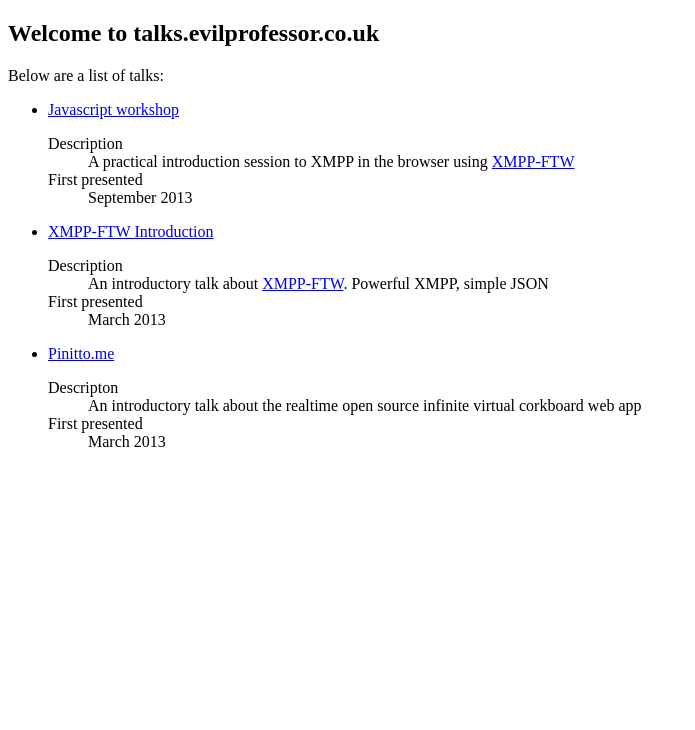
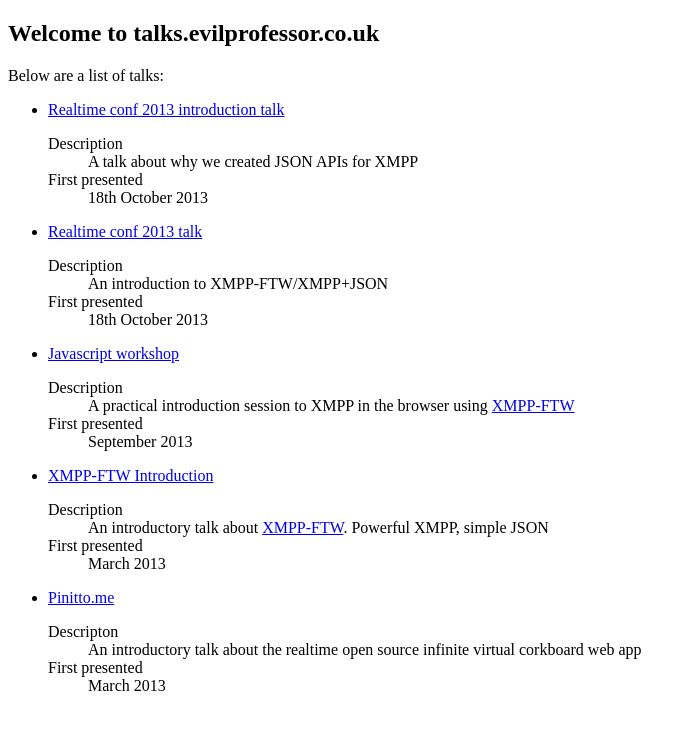
Before and after one commit to lloydwatkin/lloydwatkin.github.io, a Jekyll site: the page built from index.html, in a window 1280 px wide. Shown: the top 730 px of the page, without its empty margins (0-695 px from the left). Built offline with Jekyll 4.4.1, drawn with Linux system fonts in a browser that asks for light colours.

Commit message:
Add realtime talks to the list

```diff
--- a/index.html
+++ b/index.html
@@ -35,6 +35,22 @@
             <p>Below are a list of talks:</p>
 
             <ul>
+                <li><a href="/realtime-conf-2013-intro">Realtime conf 2013 introduction talk</a>
+                <dl>
+                  <dt>Description</dt>
+                  <dd>A talk about why we created JSON APIs for XMPP</dd>
+                  <dt>First presented</dt>
+                  <dd>18th October 2013</dd>
+                </dl>
+                </li>
+                <li><a href="/realtime-conf-2013">Realtime conf 2013 talk</a>
+                <dl>
+                  <dt>Description</dt>
+                  <dd>An introduction to XMPP-FTW/XMPP+JSON</dd>
+                  <dt>First presented</dt>
+                  <dd>18th October 2013</dd>
+                </dl>
+                </li>
                 <li><a href="/xmpp-workshop">Javascript workshop</a>
                 <dl>
                   <dt>Description</dt>
```
